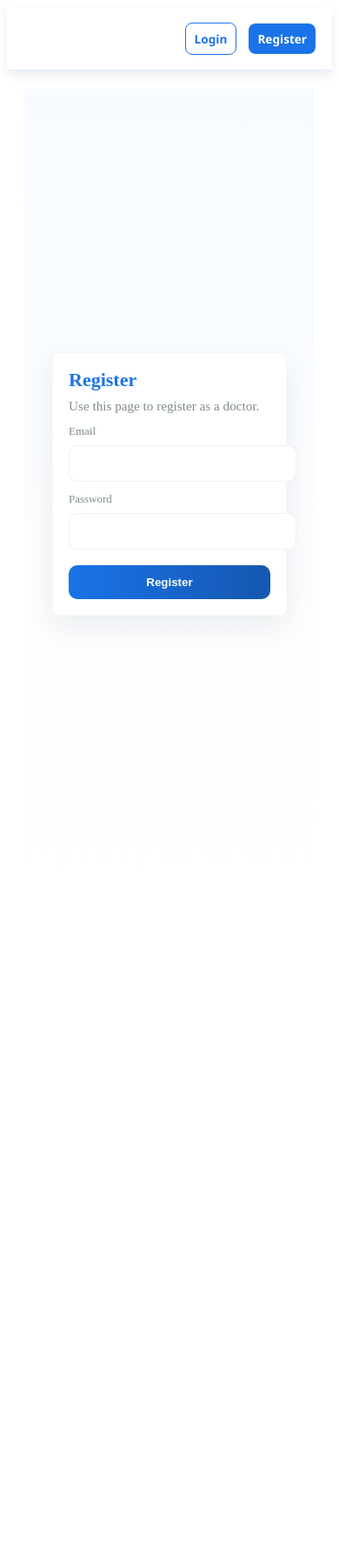
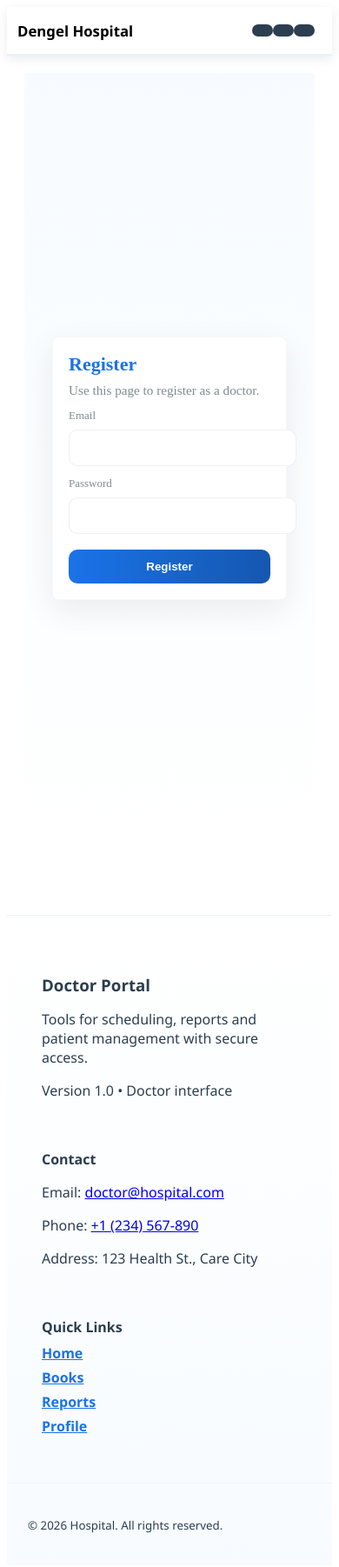
Before and after one commit to petrosasmamaw/Hospital-System-Doctors, a React (Vite) app: page /register in a window 390 px wide. Shown: the top 1802 px of the page at 87% size. Before the commit the page ends 1038 px from the top, so only its background shows below. Built offline with nearby package versions, Linux system fonts and the light colour scheme; no server answers.

Commit message:
footer add

```diff
--- a/src/App.jsx
+++ b/src/App.jsx
@@ -9,6 +9,7 @@ import Room from "./components/pages/room.jsx";
 import Login from "./components/pages/login.jsx";
 import Register from "./components/pages/register.jsx";
 import Navbar from "./components/pages/navbar.jsx";
+import Footer from "./components/pages/Footer.jsx";
 import Profile from "./components/pages/profile.jsx";
 import Report from "./components/pages/reports.jsx";
 
@@ -65,6 +66,7 @@ function AppInner() {
 			<main style={{ padding: 20 }}>
 				<AppRoutes user={user} />
 			</main>
+			<Footer />
 		</div>
 	);
 }
--- /dev/null
+++ b/src/components/pages/Footer.jsx
@@ -0,0 +1,37 @@
+import React from "react";
+
+export default function Footer() {
+  return (
+    <footer className="site-footer">
+      <div className="page footer-grid">
+        <div className="footer-col">
+          <h3>Doctor Portal</h3>
+          <p className="muted">Tools for scheduling, reports and patient management with secure access.</p>
+          <p className="muted" style={{ marginTop: 8 }}>Version 1.0 • Doctor interface</p>
+        </div>
+
+        <div className="footer-col">
+          <h4>Contact</h4>
+          <p className="muted">Email: <a href="mailto:doctor@hospital.com">doctor@hospital.com</a></p>
+          <p className="muted">Phone: <a href="tel:+1234567890">+1 (234) 567-890</a></p>
+          <p className="muted">Address: 123 Health St., Care City</p>
+        </div>
+
+        <div className="footer-col">
+          <h4>Quick Links</h4>
+          <ul className="footer-links">
+            <li><a href="/">Home</a></li>
+            <li><a href="/books">Books</a></li>
+            <li><a href="/report">Reports</a></li>
+            <li><a href="/profile">Profile</a></li>
+          </ul>
+        </div>
+      </div>
+      <div className="footer-bottom">
+        <div className="page">
+          <small className="muted">© {new Date().getFullYear()} Hospital. All rights reserved.</small>
+        </div>
+      </div>
+    </footer>
+  );
+}
--- a/src/components/pages/navbar.jsx
+++ b/src/components/pages/navbar.jsx
@@ -1,9 +1,10 @@
-import React from "react";
+import React, { useState } from "react";
 import { Link, useNavigate } from "react-router-dom";
 import { useDispatch } from "react-redux";
 import { logoutUser } from "../slices/slice/authSlice";
 
 export default function Navbar({ user }) {
+    const [open, setOpen] = useState(false);
 	const dispatch = useDispatch();
 	const navigate = useNavigate();
 
@@ -15,23 +16,32 @@ export default function Navbar({ user }) {
 	};
 
 	return (
-		<nav className="site-nav">
+		<nav className={`site-nav ${open ? "open" : ""}`}>
+			<div className="nav-brand">
+				<h1>Dengel Hospital</h1>
+			</div>
+			<button className={`hamburger ${open ? "is-active" : ""}`} onClick={() => setOpen(!open)} aria-label="Toggle menu">
+				<span />
+				<span />
+				<span />
+			</button>
+
 			{user ? (
-				<>
+				<div className={`nav-items ${open ? "open" : ""}`}>
 					<Link to="/">Home</Link>
 					<Link to="/books">Books</Link>
 					<Link to="/report">Reports</Link>
 					<div style={{ flex: 1 }} />
-					<span style={{ color: "var(--muted)" }}>Welcome, {user.name || user.email}</span>
-                    <Link to="/profile">Profile</Link>
+					<span style={{ color: "var(--hosp-muted)" }}>Welcome, {user.name || user.email}</span>
+					<Link to="/profile">Profile</Link>
 					<button className="logout-btn" onClick={handleLogout}>Logout</button>
-				</>
+				</div>
 			) : (
-				<>
+				<div className={`nav-items ${open ? "open" : ""}`}>
 					<div style={{ flex: 1 }} />
 					<Link to="/login">Login</Link>
 					<Link to="/register">Register</Link>
-				</>
+				</div>
 			)}
 		</nav>
 	);
--- a/src/index.css
+++ b/src/index.css
@@ -48,10 +48,14 @@
   box-shadow: var(--hosp-shadow);
   position: sticky;
   top: 0;
-  z-index: 1000;
+  z-index: 1006; /* keep nav above page overlay */
   font-family: 'Segoe UI', Roboto, Helvetica, Arial, sans-serif;
   border-bottom: 2px solid var(--hosp-blue-light);
 }
+
+/* Brand / title should not wrap */
+.site-nav .nav-brand { display: flex; align-items: center; gap: 12px; }
+.site-nav .nav-brand h1 { white-space: nowrap; overflow: hidden; text-overflow: ellipsis; margin: 0; font-size: 1.05rem; }
 
 /* Style for all Links (Dashboard, Books, etc.) */
 .site-nav a {
@@ -271,3 +275,118 @@
   -webkit-background-clip: text;
   -webkit-text-fill-color: transparent;
 }
+
+/* Footer styles (copied/adapted from admin theme) */
+.site-footer {
+  margin-top: 40px;
+  background: linear-gradient(180deg, #ffffff, #f7fbff);
+  border-top: 1px solid rgba(15,23,42,0.04);
+}
+
+.footer-grid {
+  display: grid;
+  grid-template-columns: repeat(3, 1fr);
+  gap: 20px;
+  padding: 36px 24px;
+}
+
+.footer-col h3,
+.footer-col h4 { margin-bottom: 8px }
+
+.footer-links { list-style: none; padding: 0; margin: 0 }
+.footer-links li { margin: 6px 0 }
+.footer-links a { color: var(--hosp-blue); font-weight: 600 }
+
+.footer-bottom { border-top: 1px solid rgba(15,23,42,0.03); padding: 12px 0 }
+
+@media (max-width: 900px) {
+  .footer-grid { grid-template-columns: 1fr; padding: 24px 16px }
+}
+
+/* Hamburger and mobile nav for doctor frontend */
+.hamburger {
+  display: none;
+  background: transparent;
+  border: none;
+  cursor: pointer;
+  padding: 8px;
+  margin-left: 8px;
+}
+.hamburger span {
+  display: block;
+  width: 22px;
+  height: 2px;
+  background: var(--hosp-text);
+  margin: 4px 0;
+  transition: transform 0.22s ease, opacity 0.22s ease;
+}
+.hamburger.is-active span:nth-child(1) {
+  transform: translateY(6px) rotate(45deg);
+}
+.hamburger.is-active span:nth-child(2) { opacity: 0 }
+.hamburger.is-active span:nth-child(3) {
+  transform: translateY(-6px) rotate(-45deg);
+}
+
+.nav-items { display: flex; gap: 18px; align-items: center; width: 100% }
+
+@media (max-width: 700px) {
+  .hamburger { display: inline-flex }
+  .nav-items { display: none; flex-direction: column; gap: 8px; padding-top: 8px }
+  .nav-items.open { display: flex }
+  .nav-brand { display: flex; justify-content: space-between; align-items: center; width: 100% }
+  .site-nav { flex-wrap: wrap; padding: 10px 14px }
+  .site-nav a { width: 100%; padding: 10px 12px; border-radius: 8px }
+  .logout-btn, .site-nav a[href="/register"] { width: 100%; box-sizing: border-box }
+  .site-nav span { width: 100%; text-align: left }
+}
+
+/* Mobile-specific adjustments to keep hamburger inside the nav and provide overlay */
+@media (max-width: 700px) {
+  .site-nav { padding: 8px 12px; height: auto; }
+
+  /* make sure brand and hamburger sit on same row */
+  .nav-brand { order: 1; width: auto; }
+  .hamburger { order: 2; margin-left: auto; display: inline-flex; }
+
+  /* when nav is open, show the menu as a boxed panel and add a dim overlay */
+  .nav-items.open {
+    display: flex;
+    flex-direction: column;
+    gap: 12px;
+    padding: 12px;
+    background: var(--hosp-white);
+    box-shadow: 0 12px 40px rgba(2,6,23,0.12);
+    border-radius: 10px;
+    position: absolute; /* float below the nav */
+    top: calc(100% + 8px);
+    left: 8px;
+    right: 8px;
+    z-index: 1007; /* above overlay and nav */
+  }
+
+  /* overlay behind the opened menu that covers the page but stays under the nav */
+  .nav-items.open::before {
+    content: "";
+    position: fixed;
+    top: 0;
+    left: 0;
+    right: 0;
+    bottom: 0;
+    background: rgba(0,0,0,0.32);
+    z-index: 1005; /* below nav (1006) and menu (1007) */
+  }
+
+  /* ensure links & buttons are full width and visible above overlay */
+  .nav-items.open a,
+  .nav-items.open .logout-btn,
+  .nav-items.open .site-nav span,
+  .nav-items.open .btn-ghost {
+    position: relative;
+    z-index: 1008;
+    width: 100%;
+  }
+
+  /* keep hamburger clickable and visible above overlay */
+  .hamburger { position: relative; z-index: 1009 }
+}
```
